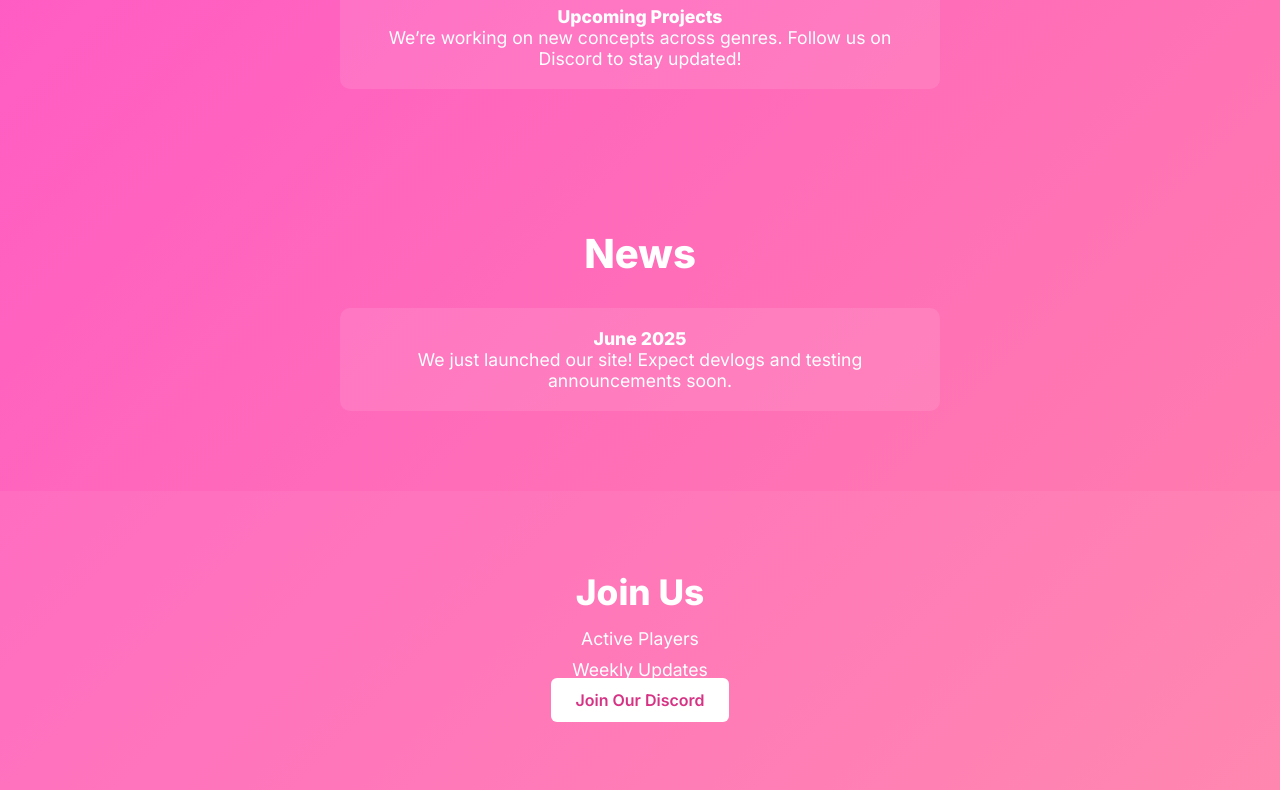
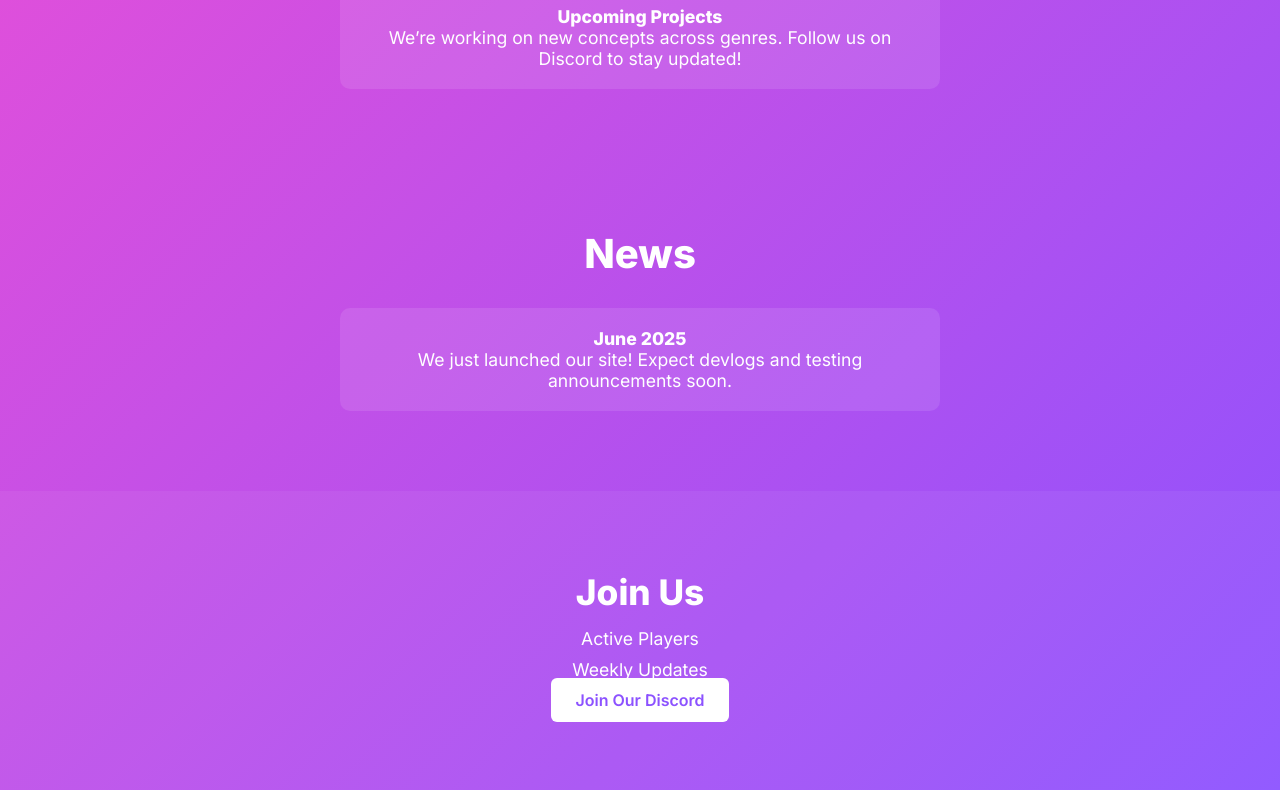
Before and after one commit to CelGS/PolyReach, a plain HTML site: page index.html in a window 1280 px wide. Shown: the part 830-1620 px from the top of the page. Drawn offline with Linux system fonts and the light colour scheme.

Commit message:
Update index.html

```diff
--- a/index.html
+++ b/index.html
@@ -14,7 +14,7 @@
 
     body {
       font-family: 'Inter', sans-serif;
-      background: linear-gradient(135deg, #ff4ecd, #ff80ab);
+      background: linear-gradient(135deg, #ff4ecd, #8c52ff);
       color: white;
     }
 
@@ -32,7 +32,7 @@
       display: inline-block;
       padding: 12px 24px;
       background-color: white;
-      color: #d63384;
+      color: #8c52ff;
       border: none;
       border-radius: 6px;
       font-weight: 600;
@@ -97,7 +97,7 @@
     footer .btn {
       margin-top: 20px;
       background-color: white;
-      color: #d63384;
+      color: #8c52ff;
       padding: 12px 24px;
       border-radius: 6px;
       font-weight: 600;
```
